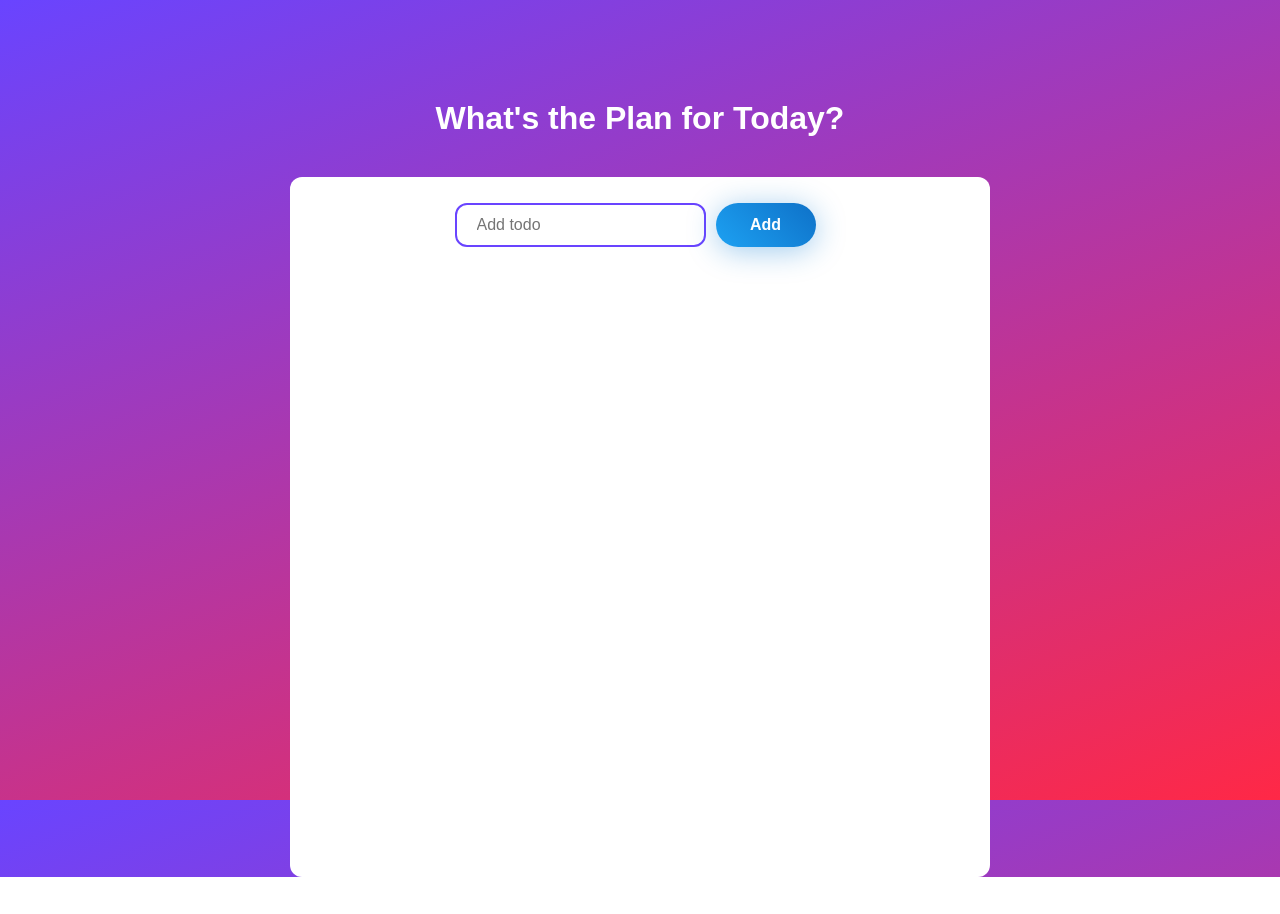
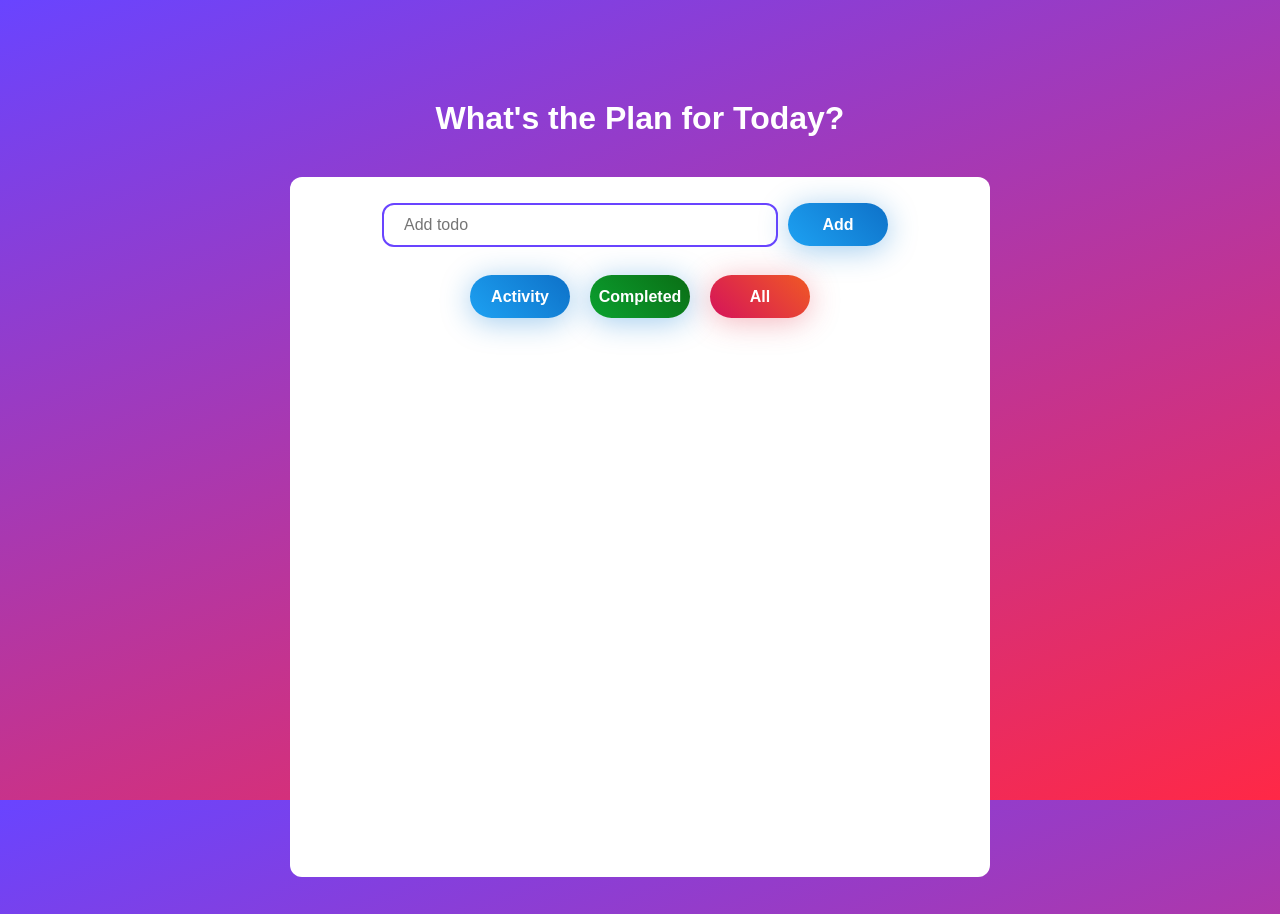
Before and after one commit to datsunbae/ToDo_List_App, a React (Create React App) app: page / in a window 1280 px wide. Before the commit the page ends 877 px from the top, so only its background shows below. Built offline with nearby package versions, Linux system fonts and the light colour scheme.

Commit message:
feat: Todos filter

```diff
--- a/src/App.css
+++ b/src/App.css
@@ -50,6 +50,7 @@
     height: 40px;
     border-radius: 12px;
     border: 2px solid #6944ff;
+    width: 60%;
   }
 
   .btn {
@@ -61,10 +62,21 @@
     margin: 0 10px;
     border: none;
     cursor: pointer;
+    height: 43px;
   }
 
-  .btn-add {
+  .btn-blue {
     background: linear-gradient(45deg, #1da1f2, #0e71c8);
+    box-shadow: 0px 4px 30px rgb(19 127 212 / 40%);
+  }
+
+  .btn-red {
+    background: linear-gradient(45deg, #d5135a, #f05924);
+    box-shadow: 0px 4px 30px rgb(223 45 70 / 35%);
+  }
+
+  .btn-green {
+    background: linear-gradient(45deg, #0ba130, #0a6e15);
     box-shadow: 0px 4px 30px rgb(19 127 212 / 40%);
   }
 
@@ -183,3 +195,8 @@
   .todo-complete .todo-isComplete {
     display: none;
   }
+
+  .wraper-btns-classify {
+    margin: 16px 0;
+    text-align: center;
+  }
--- a/src/components/Todo.js
+++ b/src/components/Todo.js
@@ -10,7 +10,6 @@ function Todo(props) {
         id: null,
         value: ''
     })
-
 
     const handleSubmitUpdate = (value) => {
         props.updateTodo(edit.id, value);
@@ -33,8 +32,13 @@ function Todo(props) {
 
     return (
         <div>
+            <div className="wraper-btns-classify">
+                <button className="btn btn-blue" onClick={props.filterTodoActivity}>Activity</button>
+                <button className="btn btn-green" onClick={props.filterTodoComplete}>Completed</button>
+                <button className="btn btn-red" onClick={props.filterTodoAll}>All</button>
+            </div>
             <ul className="todo-list">
-                {props.todos.map((todo, index) =>
+                {props.todosfilter.map((todo, index) =>
                     (<li key={index} className={todo.isComplete ? "todo-complete todo-row" : "todo-row"}>
                         {todo.contentTodo}
                         <div className="todo-wrapper-icons">
--- a/src/components/TodoForm.js
+++ b/src/components/TodoForm.js
@@ -27,7 +27,7 @@ function TodoForm(props) {
             onChange={(e) => {
                 setInput(e.target.value)
             }}/>
-        <button className="btn btn-add">{props.edit ? "Update" : "Add"}</button>
+        <button className="btn btn-blue">{props.edit ? "Update" : "Add"}</button>
     </form>
   )
 }
--- a/src/components/TodoList.js
+++ b/src/components/TodoList.js
@@ -1,10 +1,15 @@
-import {useState} from 'react'
+import {useState, useEffect} from 'react'
 import Todo from './Todo'
 import TodoForm from './TodoForm'
 
 function TodoList() {
     const localStorageTodos = JSON.parse(localStorage.getItem('todos'));
     const [todos, setTodos] = useState(localStorageTodos ?? [])
+    const [todosfilter, setTodosfilter] = useState(todos)
+
+    useEffect(() => {
+        setTodosfilter(todos)
+    }, [todos])
 
     const addTodo = (todo) => {
         setTodos([todo, ...todos])
@@ -27,6 +32,18 @@ function TodoList() {
         }))
     }
 
+    const filterTodoActivity = () => {
+        setTodosfilter(todos.filter(todo => todo.isComplete === false))
+    }
+
+    const filterTodoComplete = () => {
+        setTodosfilter(todos.filter(todo => todo.isComplete))
+    }
+
+    const filterTodoAll = () => {
+        setTodosfilter(todos)
+    }
+
     const saveLocalStorage = () => {
         const jsonTodos = JSON.stringify(todos);
         localStorage.setItem('todos', jsonTodos)
@@ -37,7 +54,16 @@ function TodoList() {
     return (
         <div>
             <TodoForm onSubmit={addTodo}/>
-            <Todo todos={todos} updateTodo={updateTodo} deleteTodo={deleteTodo} completeTodo={completeTodo}/>
+            <Todo
+                todos={todos}
+                todosfilter={todosfilter}
+                updateTodo={updateTodo}
+                deleteTodo={deleteTodo}
+                completeTodo={completeTodo}
+                filterTodoActivity={filterTodoActivity}
+                filterTodoComplete={filterTodoComplete}
+                filterTodoAll={filterTodoAll}
+            />
         </div>
     )
 }
```
